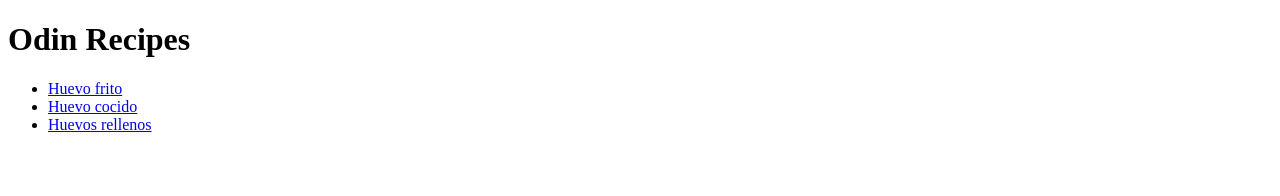
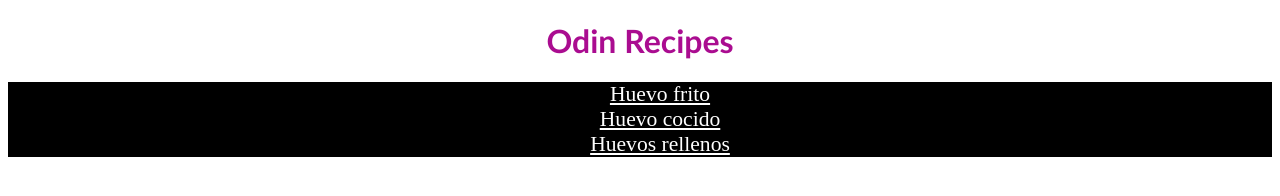
Before and after one commit to akiunnico/odin-recipes, a plain HTML site: page index.html in a window 1280 px wide. Drawn offline with Linux system fonts and the light colour scheme.

Commit message:
Style a little bit the recipes

```diff
--- /dev/null
+++ b/estilos.css
@@ -0,0 +1,25 @@
+h1{
+    color: rgb(170, 12, 144);
+    text-align: center;
+}
+h2{
+    color: blue;
+}
+h1,
+h2{
+    font-family: 'Gill Sans', 'Gill Sans MT', Calibri, 'Trebuchet MS', sans-serif
+}
+p,
+li{
+    font-size: large;
+}
+div ul{
+    background-color: rgb(0,0,0);
+    text-align: center;
+
+}
+
+a{
+    font-size: larger;
+    color: white;
+}
--- a/index.html
+++ b/index.html
@@ -4,14 +4,18 @@
     <meta charset="UTF-8">
     <meta name="viewport" content="width=device-width, initial-scale=1.0">
     <title>Recipes</title>
+    <link rel="stylesheet" href="estilos.css">
 </head>
 <body>
    <h1>Odin Recipes</h1>
-   <ul>
-    <li><a href="./recipes/huevo-frito.html">Huevo frito</a></li>
-    <li><a href="./recipes/huevo-cocido.html">Huevo cocido</a></li>
-    <li><a href="./recipes/huevos-rellenos.html">Huevos rellenos</a></li>
-   </ul>
+   <div>
+    <ul>
+        <li><a href="./recipes/huevo-frito.html">Huevo frito</a></li>
+        <li><a href="./recipes/huevo-cocido.html">Huevo cocido</a></li>
+        <li><a href="./recipes/huevos-rellenos.html">Huevos rellenos</a></li>
+    </ul>
+   </div>
+
 
 </body>
 </html>
```
Also changed, not shown: recipes/huevo-cocido.html (+1 -0 lines), recipes/huevo-frito.html (+1 -0 lines), recipes/huevos-rellenos.html (+1 -0 lines), 1 other file.
